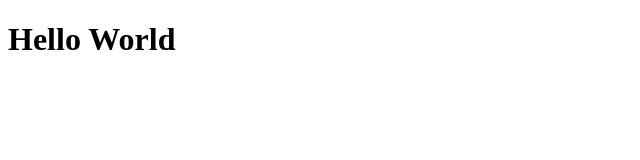
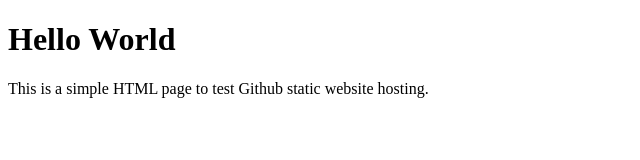
Before and after one commit to ObsidianAstralis/Testing, a plain HTML site: page src/index.html in a window 1280 px wide. Shown: the whole page, without its empty margins (0-640 px from the left). Drawn offline with Linux system fonts and the light colour scheme.

Commit message:
Added a new element within the HTML file.

```diff
--- a/src/index.html
+++ b/src/index.html
@@ -7,5 +7,6 @@
 </head>
 <body>
     <h1>Hello World</h1>
+    <p>This is a simple HTML page to test Github static website hosting.</p>
 </boddy>
 </html>
```
